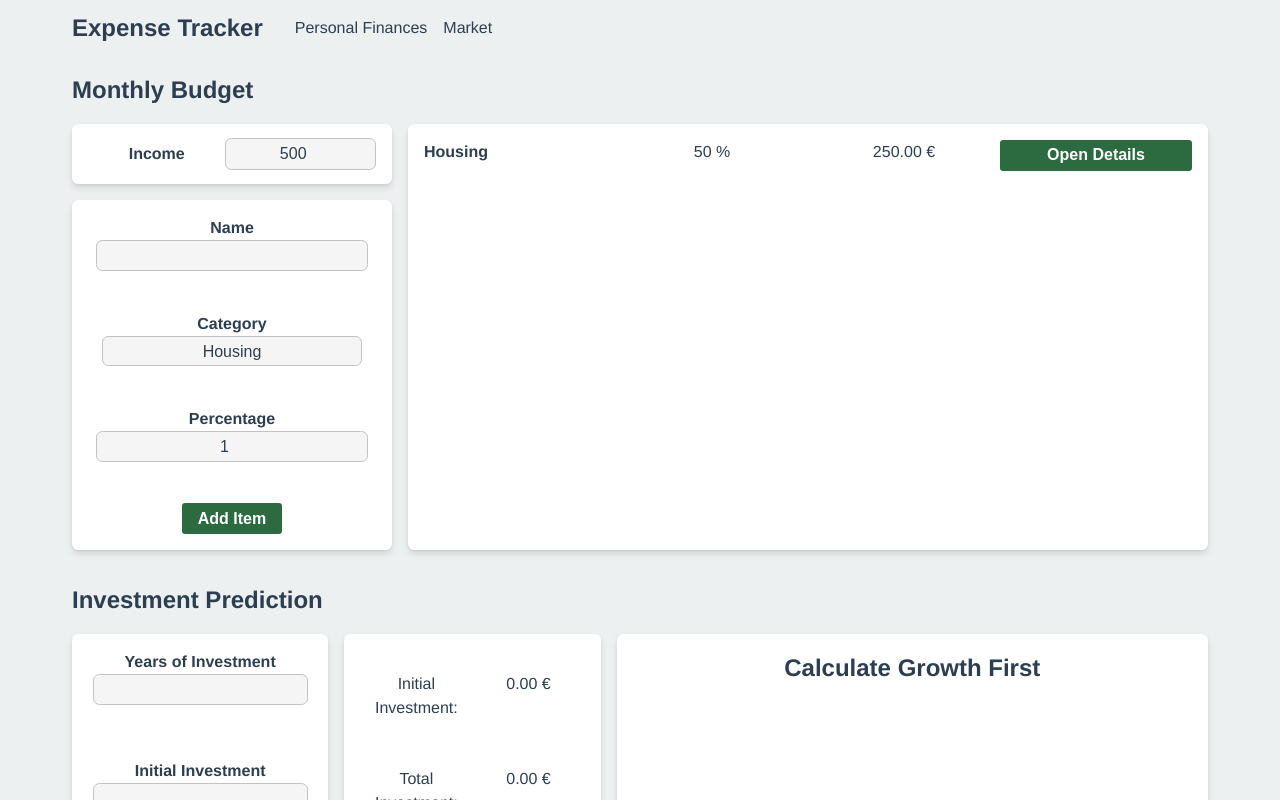
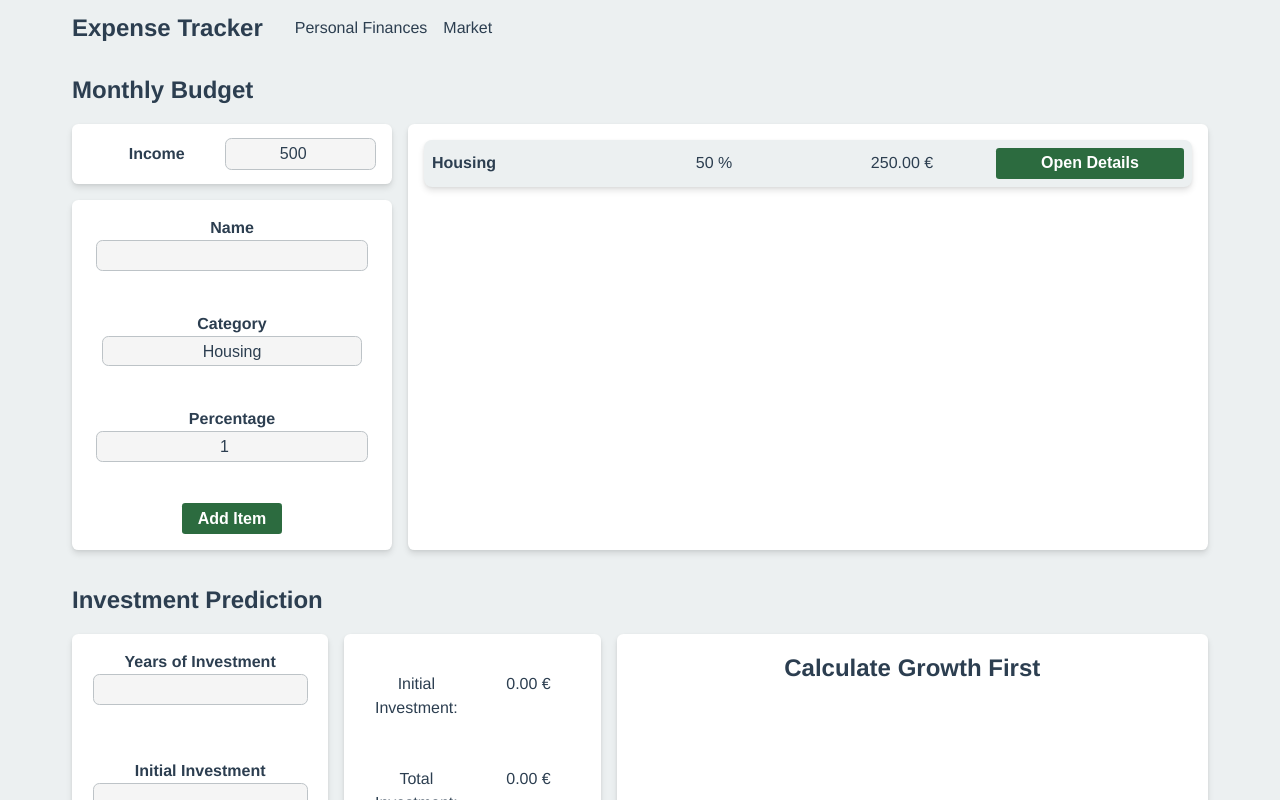
Before and after one commit to andrebarros7201/expense-tracker, a React (Vite) app: page / in a window 1280 px wide. Shown: the top 800 px of the page. Built offline with nearby package versions, Linux system fonts and the light colour scheme.

Commit message:
add background color and reduce padding on smaller screens

```diff
--- a/src/components/budget/components/budgetDistribution/BudgetDistribution.module.scss
+++ b/src/components/budget/components/budgetDistribution/BudgetDistribution.module.scss
@@ -1,4 +1,5 @@
 @use "../../../../styles/colors";
+@use "../../../../styles/mixins";
 
 .distribution {
   grid-area: distribution;
@@ -14,6 +15,10 @@
   border-radius: 0.4rem;
   box-shadow: colors.$box-shadow;
 
+  @include mixins.respond-to(md) {
+    padding: 0.5rem;
+  }
+
   @media (max-width: 1000px) {
     border: none;
   }
--- a/src/components/budget/components/budgetDistributionItem/BudgetDistributionitem.module.scss
+++ b/src/components/budget/components/budgetDistributionItem/BudgetDistributionitem.module.scss
@@ -1,8 +1,18 @@
 @use "../../../../styles/colors";
+@use "../../../../styles/mixins";
 
 .distribution__category {
   display: grid;
   grid-template-columns: repeat(4, 1fr);
+  background-color: colors.$color-background-light;
+  padding: 0.5rem;
+  border-radius: 0.5rem;
+  box-shadow: colors.$box-shadow;
+  align-items: center;
+
+  @include mixins.respond-to(md) {
+    padding: 0.25rem;
+  }
 
   & > p {
     margin: 0;
```
